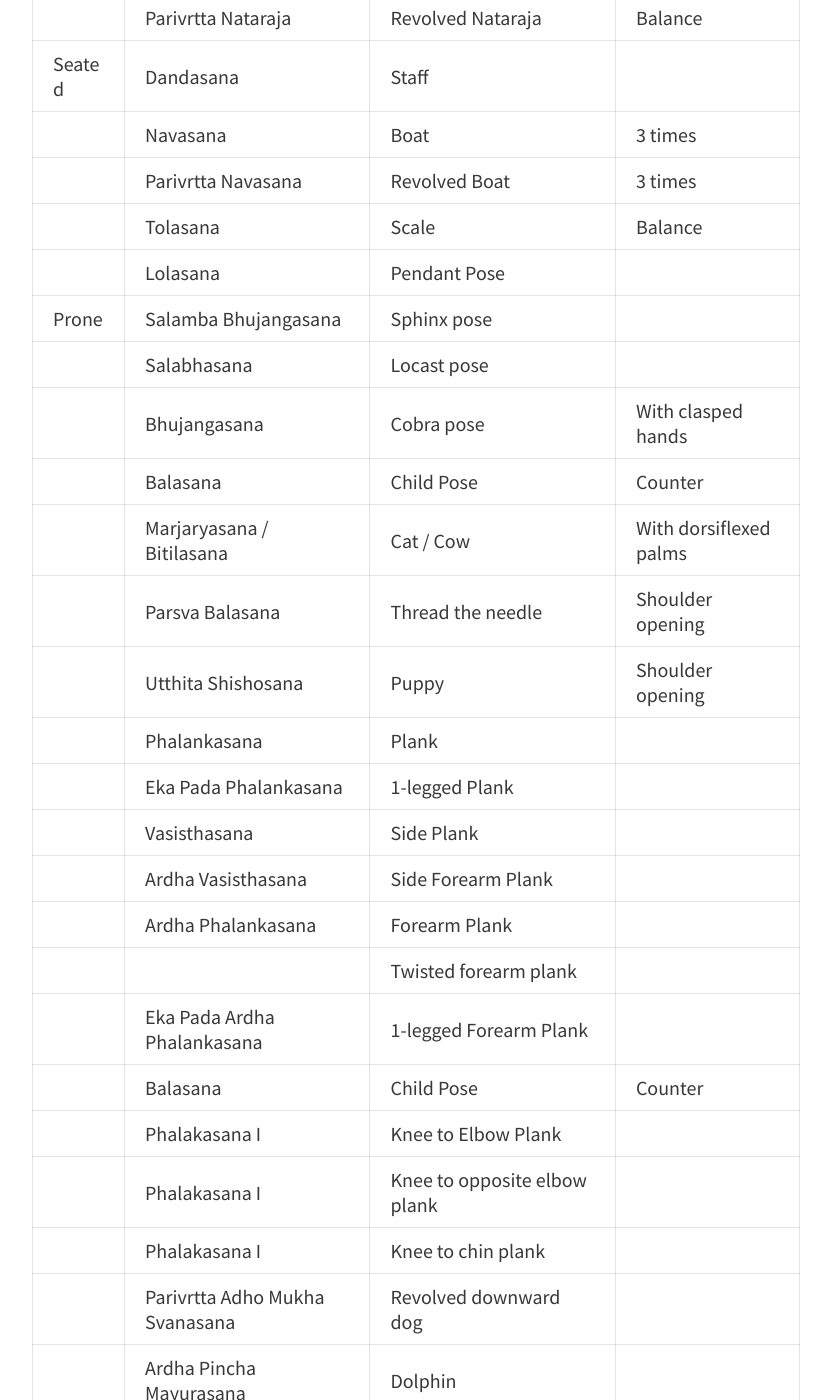
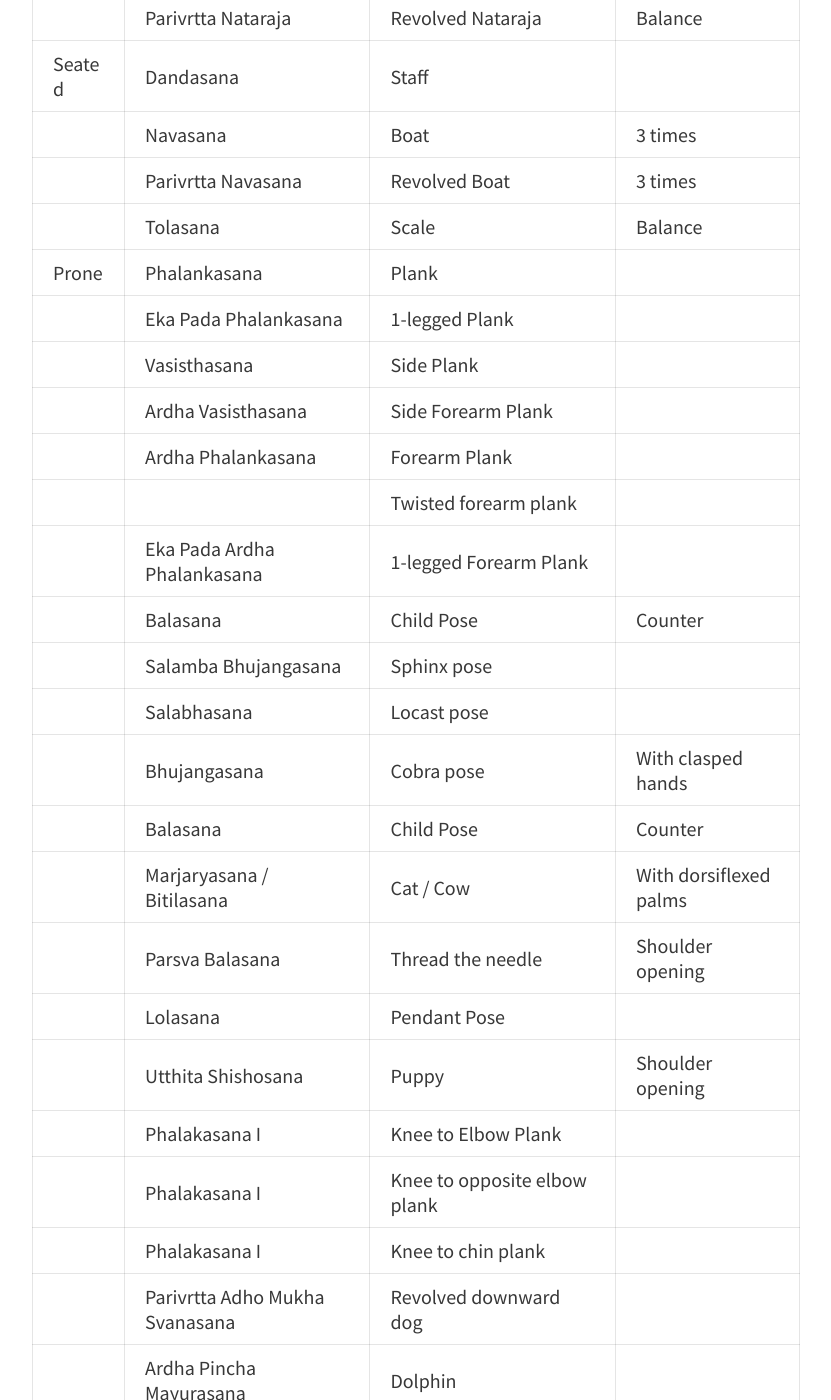
Before and after one commit to sayanee/yoga, a Jekyll site: the page built from _posts/2018-08-29-core.md, in a window 1280 px wide and 1400 px high, scrolled down 903 px. Shown: the whole window, without its empty margins (224-1055 px from the left). Built offline with Jekyll 4.4.1, drawn with Linux system fonts in a browser that asks for light colours; part of the change alters nothing that is shown.

```diff
--- a/_posts/2018-08-29-core.md
+++ b/_posts/2018-08-29-core.md
@@ -24,15 +24,7 @@ Engaging the core forms the foundation for many poses.
 | | Navasana | Boat | 3 times |
 | | Parivrtta Navasana | Revolved Boat | 3 times |
 | | Tolasana | Scale | Balance |
-| | Lolasana | Pendant Pose |
-| Prone | Salamba Bhujangasana | Sphinx pose
-| | Salabhasana | Locast pose |
-| | Bhujangasana | Cobra pose | With clasped hands
-| | Balasana | Child Pose | Counter
-| | Marjaryasana / Bitilasana | Cat / Cow | With dorsiflexed palms
-| | Parsva Balasana | Thread the needle | Shoulder opening
-| | Utthita Shishosana | Puppy | Shoulder opening
-| | Phalankasana | Plank
+| Prone | Phalankasana | Plank
 | | Eka Pada Phalankasana | 1-legged Plank
 | | Vasisthasana | Side Plank
 | | Ardha Vasisthasana | Side Forearm Plank
@@ -40,6 +32,14 @@ Engaging the core forms the foundation for many poses.
 | | | Twisted forearm plank
 | | Eka Pada Ardha Phalankasana | 1-legged Forearm Plank
 | | Balasana | Child Pose | Counter
+| | Salamba Bhujangasana | Sphinx pose
+| | Salabhasana | Locast pose |
+| | Bhujangasana | Cobra pose | With clasped hands
+| | Balasana | Child Pose | Counter
+| | Marjaryasana / Bitilasana | Cat / Cow | With dorsiflexed palms
+| | Parsva Balasana | Thread the needle | Shoulder opening
+| | Lolasana | Pendant Pose |
+| | Utthita Shishosana | Puppy | Shoulder opening
 | | Phalakasana I | Knee to Elbow Plank
 | | Phalakasana I | Knee to opposite elbow plank
 | | Phalakasana I | Knee to chin plank
```
